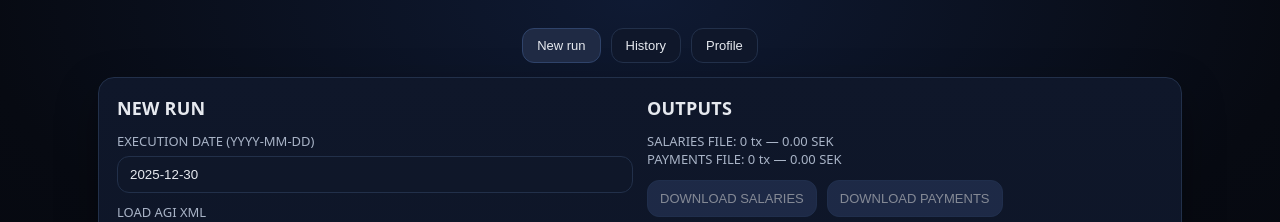
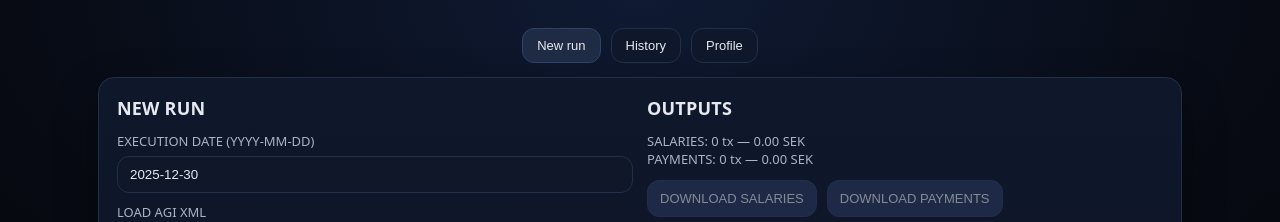
Before and after one commit to azimbhuiyan-rivo/Rivo.Iso20022, a React (Vite) app: page / in a window 1280 px wide. Shown: the top 222 px of the page. Built offline with nearby package versions, Linux system fonts and the light colour scheme.

Commit message:
update UI label

```diff
--- a/src/pages/NewRunPage.tsx
+++ b/src/pages/NewRunPage.tsx
@@ -196,9 +196,9 @@ export function NewRunPage({ profile, hasProfile, onGoProfile, onSaveHistory }:
           <h2 className="h">OUTPUTS</h2>
 
           <div className="small">
-            SALARIES FILE: {outputs.salaryTx} tx — {fmtSek(outputs.salarySum)} SEK
+            SALARIES: {outputs.salaryTx} tx — {fmtSek(outputs.salarySum)} SEK
             <br />
-            PAYMENTS FILE: {outputs.paymentsTx} tx — {fmtSek(outputs.paymentsSum)} SEK
+            PAYMENTS: {outputs.paymentsTx} tx — {fmtSek(outputs.paymentsSum)} SEK
           </div>
 
           <div className="btnRow">
```
